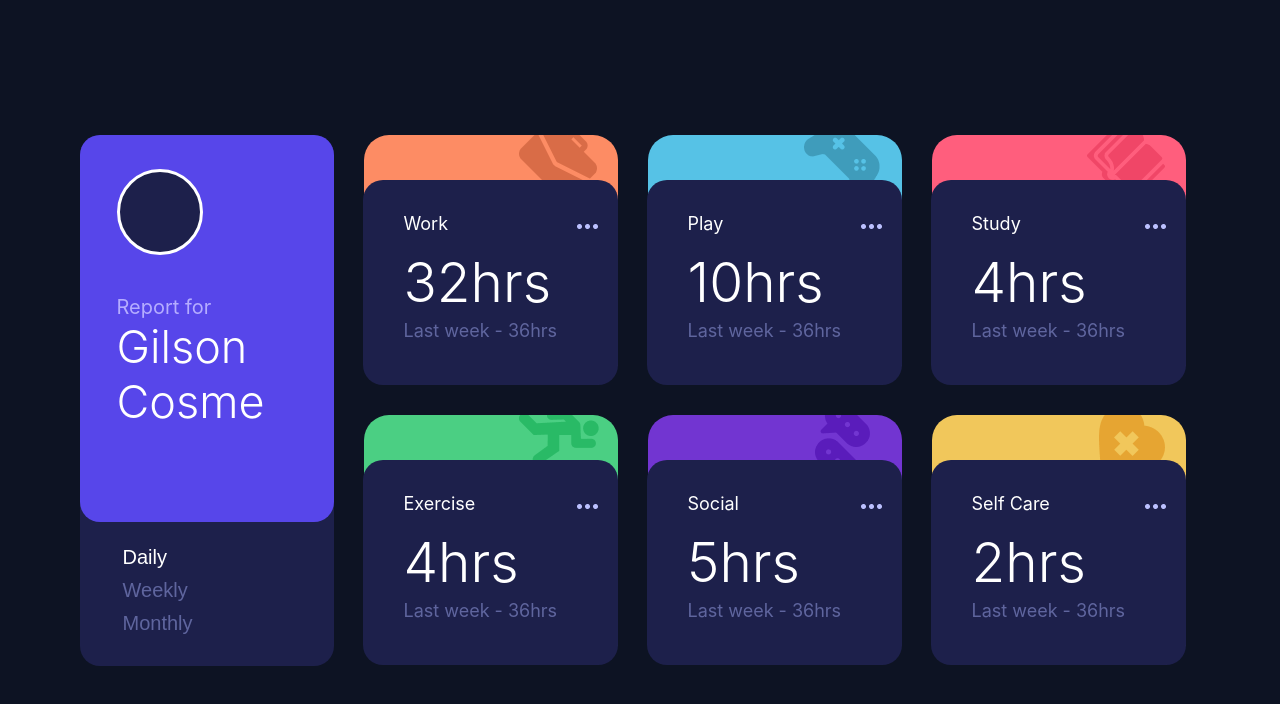
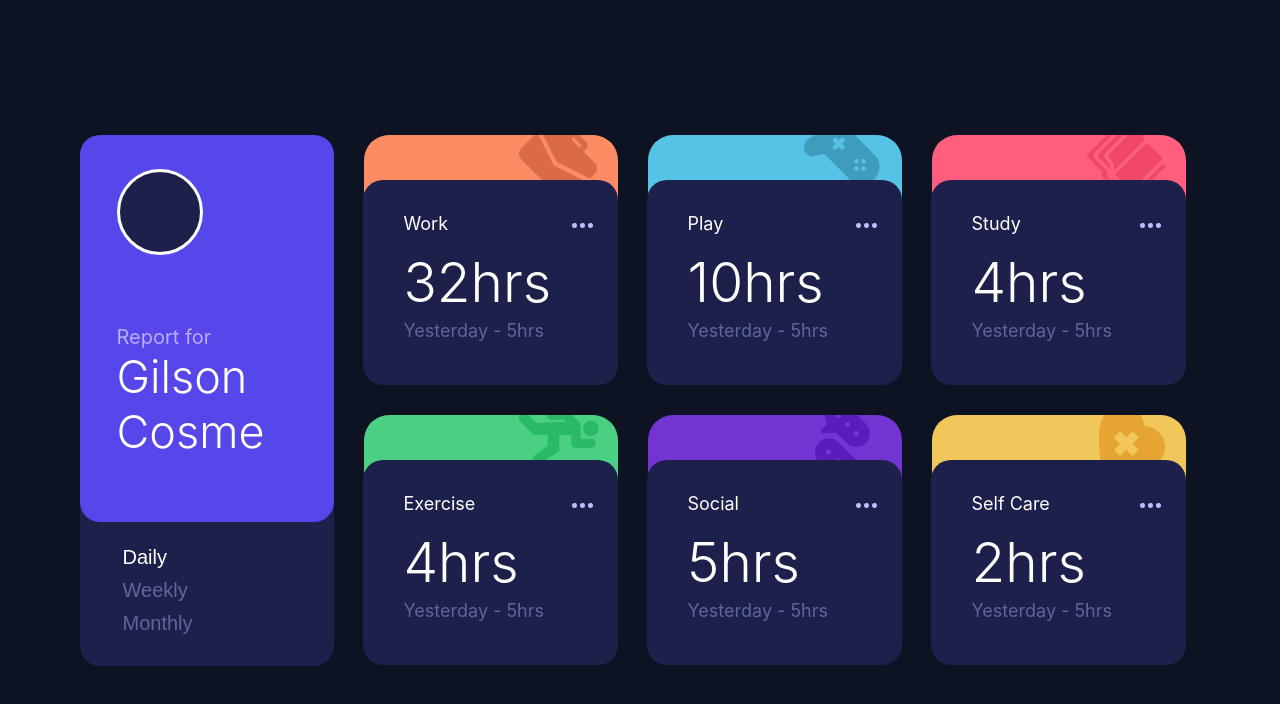
Before and after one commit to GilsonJrr/TimeTrackingWeb, a React (Create React App) app: page / in a window 1280 px wide. Shown: the top 704 px of the page. Built offline with nearby package versions, Linux system fonts and the light colour scheme.

Commit message:
some changes

```diff
--- a/src/App.css
+++ b/src/App.css
@@ -48,7 +48,7 @@
 }
 
 .Title {
-  padding-top: 20px;
+  padding-top: 50px;
   font-style: normal;
   font-weight: normal;
   font-size: 20px;
@@ -85,6 +85,8 @@
   border-radius: 20px;
   padding-left: 41px;
   margin-top: -20px;
+  flex-direction: column;
+  cursor: pointer;
 }
 
 .Activitie{
@@ -113,8 +115,7 @@
 }
 
 .Img{
-  margin-top: 33px;
-  margin-left: 20px;
+  margin-top: 43px;
 }
 
 .bottonText{
--- a/src/App.js
+++ b/src/App.js
@@ -18,21 +18,15 @@ function App() {
   const [ month, setMonth] = useState (false)
 
   function HandleDay (){
-    setDay(true)
-    setWeek(false)
-    setMonth(false)
+    setDay(true); setWeek(false); setMonth(false)
   }
 
   function HandleWeek (){
-    setDay(false)
-    setWeek(true)
-    setMonth(false)
+    setDay(false); setWeek(true); setMonth(false)
   }
 
   function HandleMonth (){
-    setDay(false)
-    setWeek(false)
-    setMonth(true)
+    setDay(false); setWeek(false); setMonth(true);
   }
 
   return (
@@ -48,16 +42,16 @@ function App() {
       />
 
       <div>
-        <Card title="Work" color="#FD8C64" img={Work} time="32"/>
-        <Card title="Exercise" color="#4BCF83" img={Exercise} time="4"/>
+        <Card title="Work" color="#FD8C64" img={Work} time="32" day={day} week={week} month={month} />
+        <Card title="Exercise" color="#4BCF83" img={Exercise} time="4" day={day} week={week} month={month} />
       </div>
       <div>
-        <Card title="Play" color="#56C2E6" img={Play} time="10"/>
-        <Card title="Social" color="#7235D1" img={Social} time="5"/>
+        <Card title="Play" color="#56C2E6" img={Play} time="10" day={day} week={week} month={month} />
+        <Card title="Social" color="#7235D1" img={Social} time="5" day={day} week={week} month={month} />
       </div>
       <div>
-        <Card title="Study" color="#FF5E7D" img={Study} time="4"/>
-        <Card title="Self Care" color="#F1C75B" img={SelfCare} time="2"/>
+        <Card title="Study" color="#FF5E7D" img={Study} time="4" day={day} week={week} month={month} />
+        <Card title="Self Care" color="#F1C75B" img={SelfCare} time="2" day={day} week={week} month={month} />
       </div>
     </body>
   );
--- a/src/Pages/Cards.js
+++ b/src/Pages/Cards.js
@@ -1,9 +1,10 @@
-import React from 'react';
+import React,{useState} from 'react';
 import '../App.css';
 
 import Dots from '../Image/Dots.png';
 
 function Card(props) {
+
   return (
     <div className="CardMain" style={{backgroundColor: props.color }}>
 
@@ -11,15 +12,19 @@ function Card(props) {
 
         <div className="Card">
 
-          <div>
-            <div className="Activitie"> {props.title} </div>
-            <div className="Hours">{props.time}hrs</div>
-            <div className="Past">Last week - 36hrs</div>
-          </div>
+            <div style={{flexDirection: 'row', display: 'flex', justifyContent: 'space-between', paddingRight: 25}}>
+              <div className="Activitie"> {props.title} </div>
+              <div>
+                <img className="Img" src={Dots} alt="Dots"/>
+              </div>
+            </div>
 
-          <div className="Img">
-            <img src={Dots} alt="Dots"/>
-          </div>
+            <div>
+              <div className="Hours">{props.time}hrs</div>
+              { props.day === true && <div className="Past">Yesterday - 5hrs</div> }
+              { props.week === true && <div className="Past">Last Week - 36hrs</div> }
+              { props.month === true && <div className="Past">Last Month - 100hrs</div> }
+            </div>
 
         </div>
 
```
